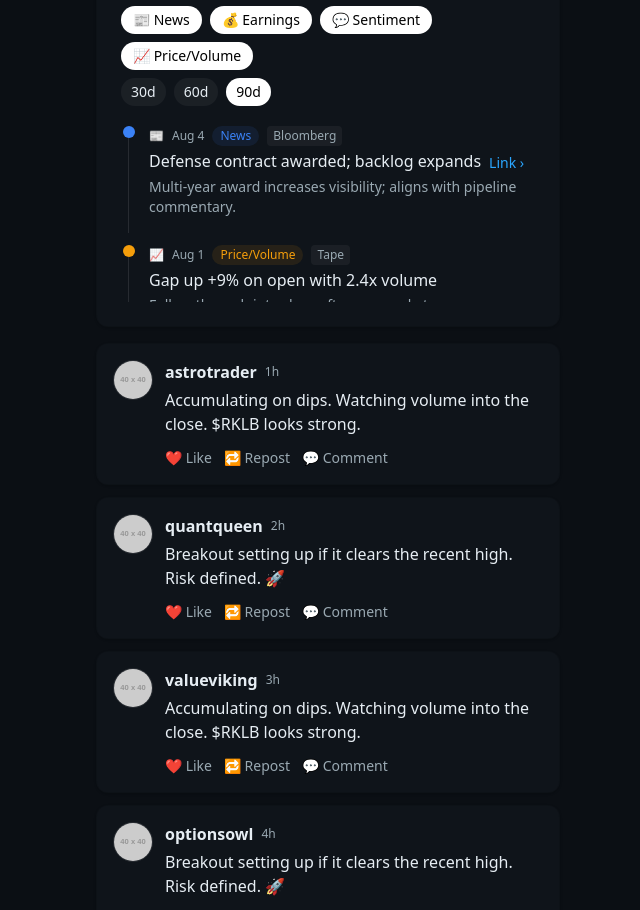
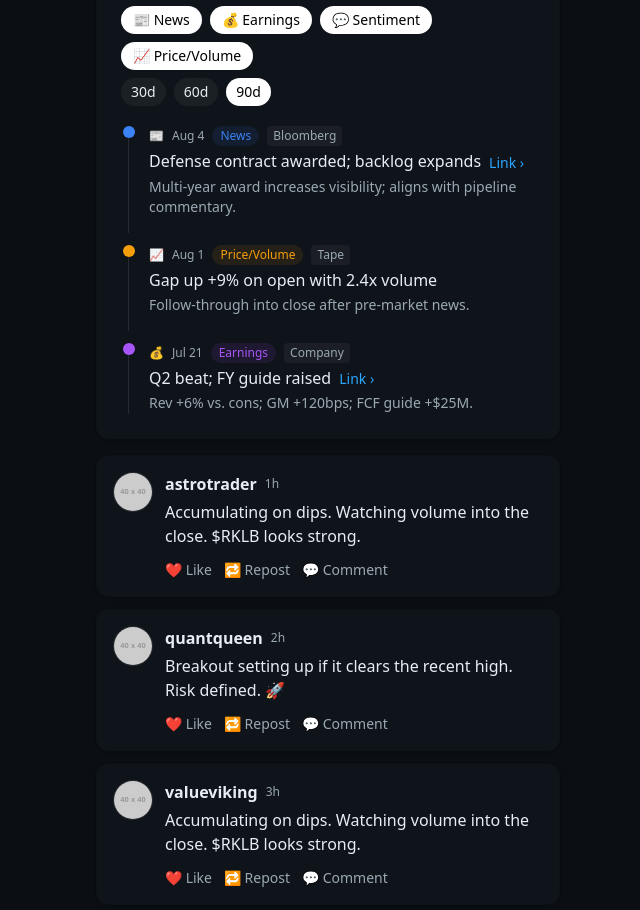
Before and after one commit to mbozzello/SymbolMock, a React (Vite) app: page / in a window 1280 px wide. Shown: the part 1580-2490 px from the top of the page, without its empty margins (304-944 px from the left). Built offline with nearby package versions, Linux system fonts and the light colour scheme.

Commit message:
Increase embedded timeline max height to show more items
Bump the scrollable container for the 'embedded' variant from max-h-44 to max-h-72 in NarrativeTimeline.jsx. This shows more events without excessive scrolling and improves readability.

```diff
--- a/src/components/NarrativeTimeline.jsx
+++ b/src/components/NarrativeTimeline.jsx
@@ -269,7 +269,7 @@ export default function NarrativeTimeline({ variant = 'sidebar' }) {
             {filteredSorted.length === 0 ? (
               <div className="muted px-1 py-6 text-center text-sm">No events in range</div>
             ) : (
-              <div className={clsx('space-y-3', variant === 'embedded' && 'overflow-y-auto max-h-44')}
+              <div className={clsx('space-y-3', variant === 'embedded' && 'overflow-y-auto max-h-72')}
               >
                 {filteredSorted.map((e, idx) => (
                   <EventRow key={e.id} event={e} isLast={idx === filteredSorted.length - 1} />)
```
